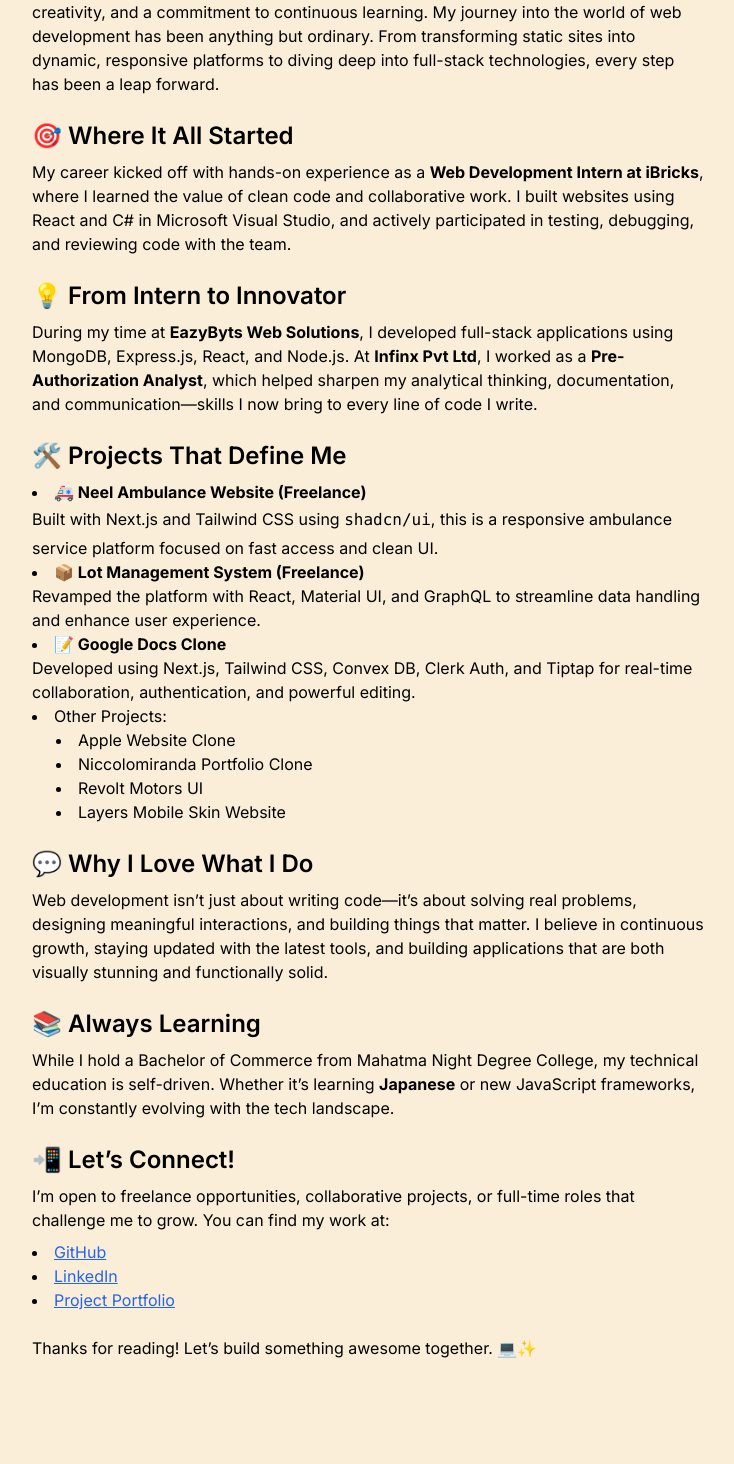
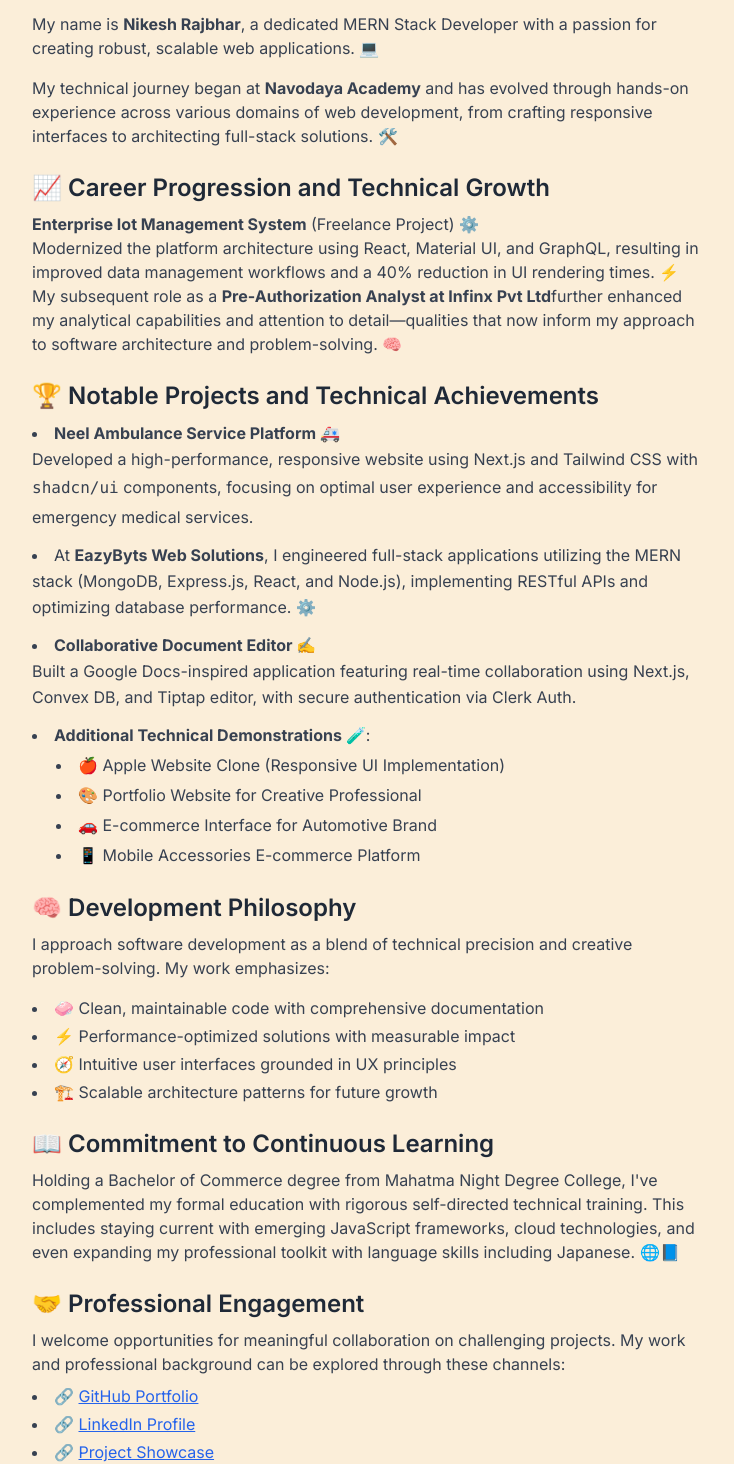
Before and after one commit to NikeshSoni/Nike-dev, a Next.js app: page /blogs in a window 1280 px wide. Shown: the part 232-1696 px from the top of the page, without its empty margins (272-1006 px from the left). Built offline with nearby package versions, Linux system fonts and the light colour scheme.

Commit message:
Remove outdated video file and update About and Blog pages for improved content clarity and styling. Adjust video source in About page and enhance Blog page text for better readability and consistency.

```diff
--- a/src/app/(routes)/about/page.tsx
+++ b/src/app/(routes)/about/page.tsx
@@ -34,7 +34,7 @@
             loop
             muted
           >
-            <source src="/new-video.mp4" type="video/mp4" />
+            <source src="/code.webm" type="video/mp4" />
                Your browser does not support the video tag.
           </video>
         </div>
--- a/src/app/(routes)/blogs/page.tsx
+++ b/src/app/(routes)/blogs/page.tsx
@@ -1,79 +1,89 @@
 import React from 'react';
 
-const Blogpage = () => {
+const BlogPage = () => {
   return (
     <div className="p-4 sm:p-6 max-w-4xl mx-auto">
-      <h1 className="text-2xl sm:text-3xl font-bold mb-4">
-        🚀 From Freelance Projects to Full-Stack Innovation: My Journey as a MERN Developer
+      <h1 className="text-2xl sm:text-3xl font-bold mb-4 text-gray-800">
+        🚀 From Freelance Development to Full-Stack Excellence: My Professional Journey as a MERN Developer
       </h1>
 
-      <p className="text-sm sm:text-base mb-4">
-        Hi, I’m <strong>Nikesh Rajbhar</strong>, a passionate MERN Stack Developer driven by curiosity, creativity, and a commitment to continuous learning.
-        My journey into the world of web development has been anything but ordinary. From transforming static sites into dynamic, responsive platforms to diving deep into full-stack technologies, every step has been a leap forward.
+      <p className="text-sm sm:text-base mb-4 text-gray-700 leading-relaxed">
+        My name is <strong>Nikesh Rajbhar</strong>, a dedicated MERN Stack Developer with a passion for creating robust, scalable web applications. 💻
+      </p>
+      <p className="text-sm sm:text-base mb-4 text-gray-700 leading-relaxed">
+        My technical journey began at <strong>Navodaya Academy</strong> and has evolved through hands-on experience across various domains of web development,
+        from crafting responsive interfaces to architecting full-stack solutions. 🛠️
       </p>
 
-      <h2 className="text-lg sm:text-2xl font-semibold mt-6 mb-2">🎯 Where It All Started</h2>
-      <p className="text-sm sm:text-base mb-4">
-        My career kicked off with hands-on experience as a <strong>Web Development Intern at iBricks</strong>, where I learned the value of clean code and collaborative work.
-        I built websites using React and C# in Microsoft Visual Studio, and actively participated in testing, debugging, and reviewing code with the team.
+      <h2 className="text-lg sm:text-2xl font-semibold mt-6 mb-2 text-gray-800">📈 Career Progression and Technical Growth</h2>
+      <p className="text-sm sm:text-base mb-4 text-gray-700 leading-relaxed">
+        <strong>Enterprise Iot Management System</strong> (Freelance Project) ⚙️<br />
+        Modernized the platform architecture using React, Material UI, and GraphQL, resulting in improved data management workflows
+        and a 40% reduction in UI rendering times. ⚡
+
+        My subsequent role as a <strong>Pre-Authorization Analyst at Infinx Pvt Ltd</strong>
+        further enhanced my analytical capabilities and attention to detail—qualities that now inform my approach to software architecture and problem-solving. 🧠
       </p>
 
-      <h2 className="text-lg sm:text-2xl font-semibold mt-6 mb-2">💡 From Intern to Innovator</h2>
-      <p className="text-sm sm:text-base mb-4">
-        During my time at <strong>EazyByts Web Solutions</strong>, I developed full-stack applications using MongoDB, Express.js, React, and Node.js.
-        At <strong>Infinx Pvt Ltd</strong>, I worked as a <strong>Pre-Authorization Analyst</strong>, which helped sharpen my analytical thinking, documentation, and communication—skills I now bring to every line of code I write.
-      </p>
-
-      <h2 className="text-lg sm:text-2xl font-semibold mt-6 mb-2">🛠️ Projects That Define Me</h2>
-      <ul className="list-disc list-inside text-sm sm:text-base mb-4">
-        <li>
-          <strong>🚑 Neel Ambulance Website (Freelance)</strong><br />
-          Built with Next.js and Tailwind CSS using <code>shadcn/ui</code>, this is a responsive ambulance service platform focused on fast access and clean UI.
+      <h2 className="text-lg sm:text-2xl font-semibold mt-6 mb-2 text-gray-800">🏆 Notable Projects and Technical Achievements</h2>
+      <ul className="list-disc list-inside text-sm sm:text-base mb-4 space-y-3 text-gray-700">
+        <li className="leading-relaxed">
+          <strong>Neel Ambulance Service Platform 🚑</strong><br />
+          Developed a high-performance, responsive website using Next.js and Tailwind CSS with <code>shadcn/ui</code> components,
+          focusing on optimal user experience and accessibility for emergency medical services.
         </li>
-        <li>
-          <strong>📦 Lot Management System (Freelance)</strong><br />
-          Revamped the platform with React, Material UI, and GraphQL to streamline data handling and enhance user experience.
+        <li className="leading-relaxed">
+          At <strong>EazyByts Web Solutions</strong>, I engineered full-stack applications utilizing the MERN stack (MongoDB, Express.js, React, and Node.js),
+          implementing RESTful APIs and optimizing database performance. ⚙️
         </li>
-        <li>
-          <strong>📝 Google Docs Clone</strong><br />
-          Developed using Next.js, Tailwind CSS, Convex DB, Clerk Auth, and Tiptap for real-time collaboration, authentication, and powerful editing.
+        <li className="leading-relaxed">
+          <strong>Collaborative Document Editor ✍️</strong><br />
+          Built a Google Docs-inspired application featuring real-time collaboration using Next.js, Convex DB, and Tiptap editor,
+          with secure authentication via Clerk Auth.
         </li>
-        <li>
-          Other Projects:
-          <ul className="list-disc list-inside ml-6">
-            <li>Apple Website Clone</li>
-            <li>Niccolomiranda Portfolio Clone</li>
-            <li>Revolt Motors UI</li>
-            <li>Layers Mobile Skin Website</li>
+        <li className="leading-relaxed">
+          <strong>Additional Technical Demonstrations 🧪</strong>:
+          <ul className="list-disc list-inside ml-6 mt-1 space-y-1">
+            <li>🍎 Apple Website Clone (Responsive UI Implementation)</li>
+            <li>🎨 Portfolio Website for Creative Professional</li>
+            <li>🚗 E-commerce Interface for Automotive Brand</li>
+            <li>📱 Mobile Accessories E-commerce Platform</li>
           </ul>
         </li>
       </ul>
 
-      <h2 className="text-lg sm:text-2xl font-semibold mt-6 mb-2">💬 Why I Love What I Do</h2>
-      <p className="text-sm sm:text-base mb-4">
-        Web development isn’t just about writing code—it’s about solving real problems, designing meaningful interactions, and building things that matter.
-        I believe in continuous growth, staying updated with the latest tools, and building applications that are both visually stunning and functionally solid.
+      <h2 className="text-lg sm:text-2xl font-semibold mt-6 mb-2 text-gray-800">🧠 Development Philosophy</h2>
+      <p className="text-sm sm:text-base mb-4 text-gray-700 leading-relaxed">
+        I approach software development as a blend of technical precision and creative problem-solving. My work emphasizes:
+      </p>
+      <ul className="list-disc list-inside text-sm sm:text-base mb-4 space-y-1 text-gray-700">
+        <li>🧼 Clean, maintainable code with comprehensive documentation</li>
+        <li>⚡ Performance-optimized solutions with measurable impact</li>
+        <li>🧭 Intuitive user interfaces grounded in UX principles</li>
+        <li>🏗️ Scalable architecture patterns for future growth</li>
+      </ul>
+
+      <h2 className="text-lg sm:text-2xl font-semibold mt-6 mb-2 text-gray-800">📖 Commitment to Continuous Learning</h2>
+      <p className="text-sm sm:text-base mb-4 text-gray-700 leading-relaxed">
+        Holding a Bachelor of Commerce degree from Mahatma Night Degree College, I've complemented my formal education with rigorous self-directed technical training.
+        This includes staying current with emerging JavaScript frameworks, cloud technologies, and even expanding my professional toolkit with language skills including Japanese. 🌐📘
       </p>
 
-      <h2 className="text-lg sm:text-2xl font-semibold mt-6 mb-2">📚 Always Learning</h2>
-      <p className="text-sm sm:text-base mb-4">
-        While I hold a Bachelor of Commerce from Mahatma Night Degree College, my technical education is self-driven.
-        Whether it’s learning <strong>Japanese</strong> or new JavaScript frameworks, I’m constantly evolving with the tech landscape.
+      <h2 className="text-lg sm:text-2xl font-semibold mt-6 mb-2 text-gray-800">🤝 Professional Engagement</h2>
+      <p className="text-sm sm:text-base mb-2 text-gray-700 leading-relaxed">
+        I welcome opportunities for meaningful collaboration on challenging projects. My work and professional background can be explored through these channels:
       </p>
-
-      <h2 className="text-lg sm:text-2xl font-semibold mt-6 mb-2">📲 Let’s Connect!</h2>
-      <p className="text-sm sm:text-base mb-2">
-        I’m open to freelance opportunities, collaborative projects, or full-time roles that challenge me to grow. You can find my work at:
-      </p>
-      <ul className="list-disc list-inside text-sm sm:text-base mb-6">
-        <li><a className="text-blue-600 underline" href="https://github.com/NikeshSoni" target="_blank" rel="noopener noreferrer">GitHub</a></li>
-        <li><a className="text-blue-600 underline" href="https://www.linkedin.com/in/nikesh-rajbhar-13a20824b" target="_blank" rel="noopener noreferrer">LinkedIn</a></li>
-        <li><a className="text-blue-600 underline" href="https://project-ambulance.vercel.app/" target="_blank" rel="noopener noreferrer">Project Portfolio</a></li>
+      <ul className="list-disc list-inside text-sm sm:text-base mb-6 space-y-1 text-gray-700">
+        <li>🔗 <a className="text-blue-600 hover:text-blue-800 transition-colors underline" href="https://github.com/NikeshSoni" target="_blank" rel="noopener noreferrer">GitHub Portfolio</a></li>
+        <li>🔗 <a className="text-blue-600 hover:text-blue-800 transition-colors underline" href="https://www.linkedin.com/in/nikesh-rajbhar-13a20824b" target="_blank" rel="noopener noreferrer">LinkedIn Profile</a></li>
+        <li>🔗 <a className="text-blue-600 hover:text-blue-800 transition-colors underline" href="https://project-ambulance.vercel.app/" target="_blank" rel="noopener noreferrer">Project Showcase</a></li>
       </ul>
 
-      <p className="text-sm sm:text-base">Thanks for reading! Let’s build something awesome together. 💻✨</p>
+      <p className="text-sm sm:text-base text-gray-700 italic">
+        🙏 I appreciate your time reviewing my professional journey. For project inquiries or technical discussions, please don't hesitate to reach out.
+      </p>
     </div>
   );
 };
 
-export default Blogpage;
+export default BlogPage;
--- a/src/app/page.tsx
+++ b/src/app/page.tsx
@@ -101,7 +101,6 @@
             <h2 className="text-xl font-bold">Work Experience</h2>
           </BlurFade>
           {DATA.work.map((work, id) => (
-
             <div key={id}>
               <BlurFade
                 delay={BLUR_FADE_DELAY * 6 + id * 0.05}
--- a/src/data/resume.tsx
+++ b/src/data/resume.tsx
@@ -93,7 +93,7 @@
         "Pre-Authorization Analyst at Infinx with experience in checking insurance coverage, getting approvals for medical procedures, and reducing delays. Skilled in working with doctors and insurance companies to make the process smooth and accurate. Knowledgeable in medical terms, insurance rules, and health record systems.",
     },
     {
-      company: "Lot Management ( 3 Month Freelance )",
+      company: "Asian Elevators Control & Automation",
       href: "https://www.infinx.com/",
       badges: [],
       location: "Remote & on site",
```
Also changed, not shown: 2 other files (tests, documents, lock files or other folders).
